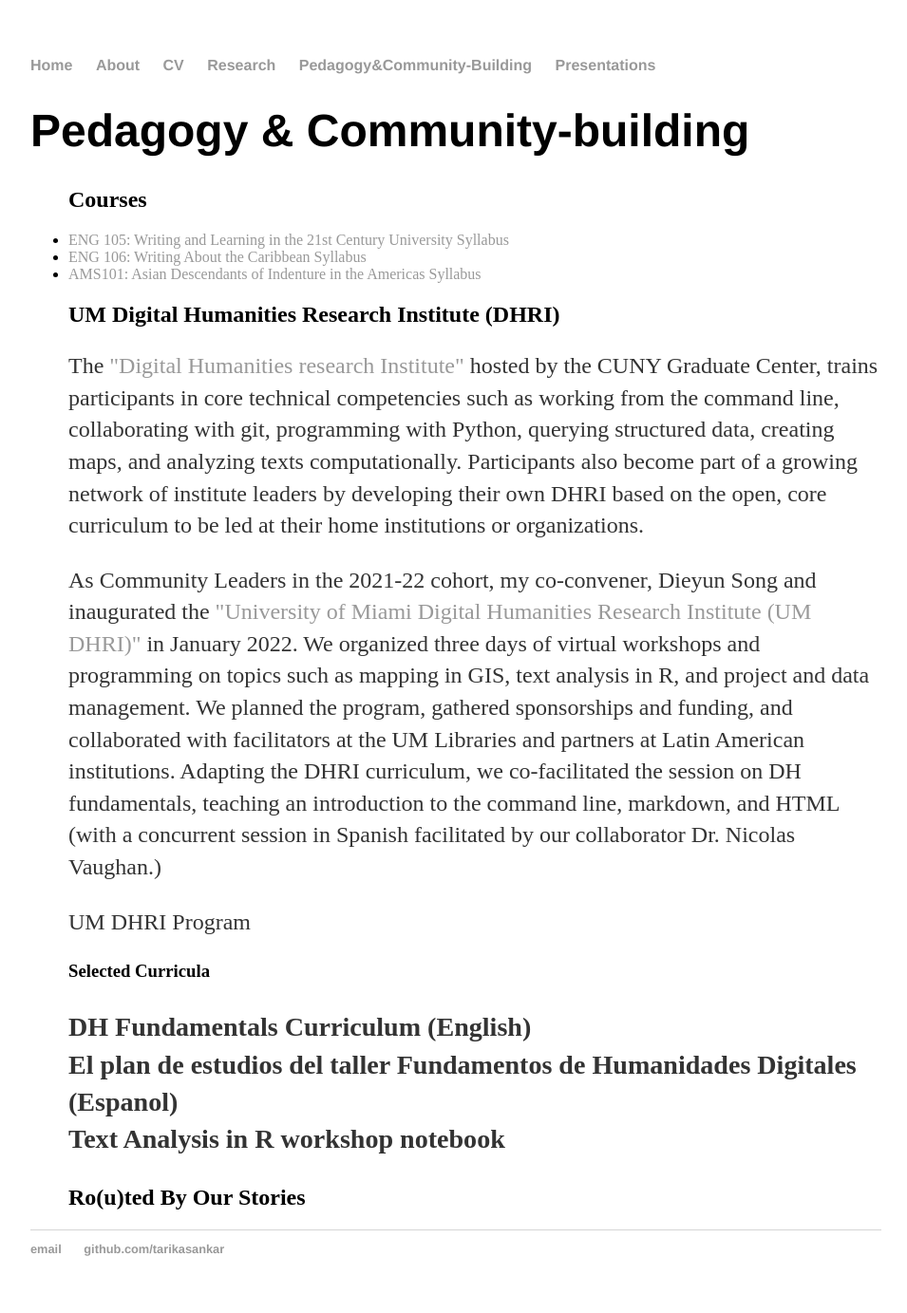
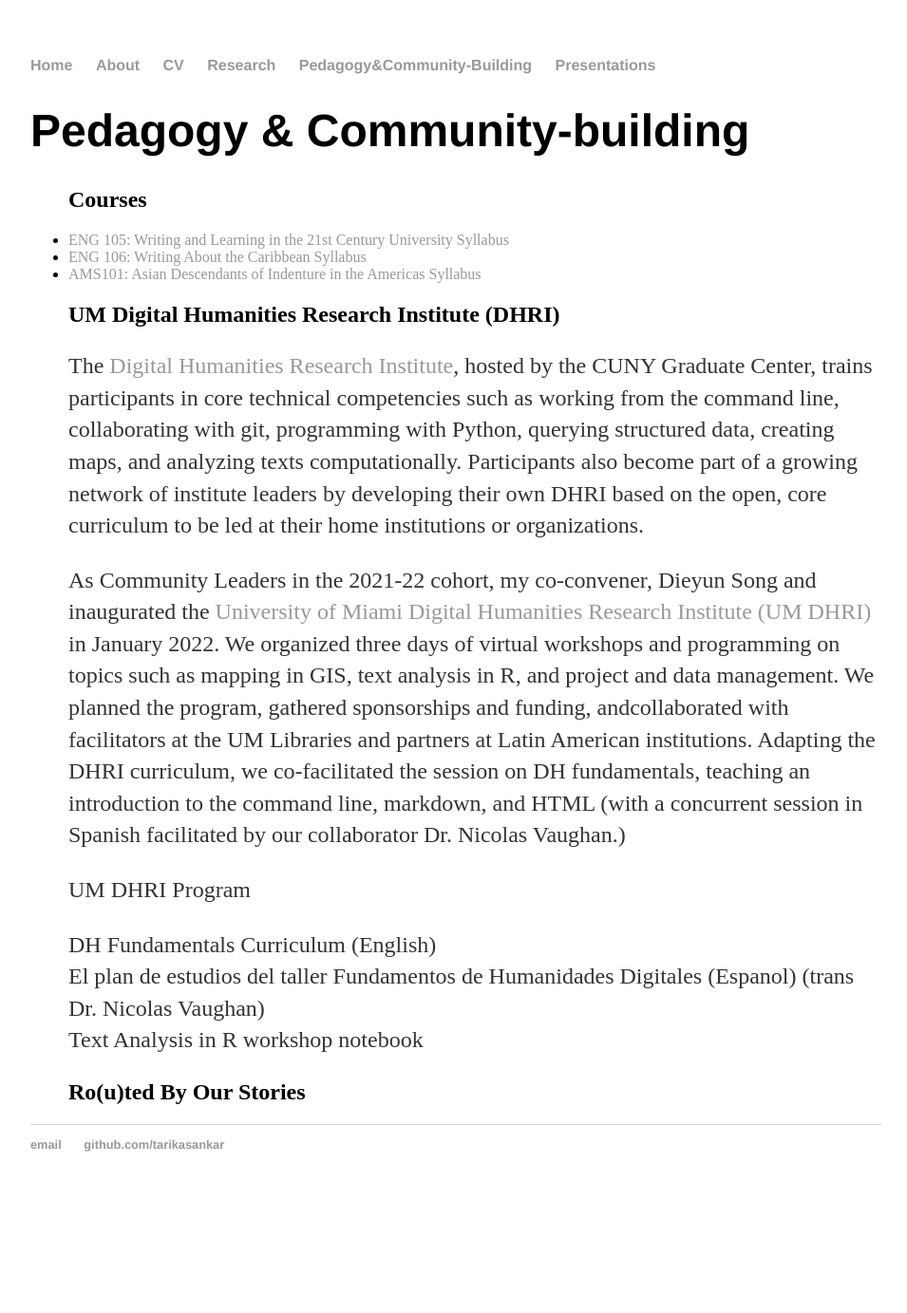
Before and after one commit to tarikasankar/tarikasankar.github.io, a Jekyll site: the page built from pedagogy&community-building/index.html, in a window 1280 px wide. Shown: the whole page at 95% size, without its empty margins (160-1115 px from the left). Built offline with Jekyll 4.4.1, drawn with Linux system fonts in a browser that asks for light colours; after the commit the page ends 1273 px from its top, so only the background shows below that.

Commit message:
Update index.html
removed extra quotation marks in links
added translator credit
removed 3rd subheading

```diff
--- a/pedagogy&community-building/index.html
+++ b/pedagogy&community-building/index.html
@@ -12,21 +12,20 @@
 
 		<h2>UM Digital Humanities Research Institute (DHRI)</h2>
 		<p>
-		The <a href="https://www.dhinstitutes.org/">"Digital Humanities research Institute"</a> hosted by the CUNY Graduate Center, trains participants in core 		technical competencies such as working from the command line, collaborating with git, programming with Python, querying structured data, creating maps, 		and analyzing texts computationally. Participants also become part of a growing network of institute leaders by developing their own DHRI based on the 			open, core curriculum to be led at their home institutions or organizations.
+		The <a href="https://www.dhinstitutes.org/">Digital Humanities Research Institute</a>, hosted by the CUNY Graduate Center, trains participants in core 		       technical competencies such as working from the command line, collaborating with git, programming with Python, querying structured data, creating maps, 		       and analyzing texts computationally. Participants also become part of a growing network of institute leaders by developing their own DHRI based on the 		      open, core curriculum to be led at their home institutions or organizations.
 		</p>
 
 		<p>
-		As Community Leaders in the 2021-22 cohort, my co-convener, Dieyun Song and inaugurated the <a href="https://dh.miami.edu/events/index.html">"University of Miami Digital Humanities Research Institute (UM DHRI)"</a> in January 2022. We organized three days of virtual workshops and programming on topics such as mapping in GIS, text analysis in R, and project and data management. We planned the program, gathered sponsorships and funding, and collaborated with facilitators at the UM Libraries and partners at Latin American institutions. Adapting the DHRI curriculum, we co-facilitated the session on DH fundamentals, teaching an introduction to the command line, markdown, and HTML (with a concurrent session in Spanish facilitated by our collaborator Dr. Nicolas Vaughan.)
+		As Community Leaders in the 2021-22 cohort, my co-convener, Dieyun Song and inaugurated the <a href="https://dh.miami.edu/events/index.html">University 		of Miami Digital Humanities Research Institute (UM DHRI)</a> in January 2022. We organized three days of virtual workshops and programming on topics 		     such as mapping in GIS, text analysis in R, and project and data management. We planned the program, gathered sponsorships and funding, andcollaborated 		     with facilitators at the UM Libraries and partners at Latin American institutions. Adapting the DHRI curriculum, we co-facilitated the session on DH   		    fundamentals, teaching an introduction to the command line, markdown, and HTML (with a concurrent session in Spanish facilitated by our collaborator 		Dr. Nicolas Vaughan.)
 		</p>
 
 		<p>
 		UM DHRI Program
 		</p>
 
-		<h3>Selected Curricula<h3>
 		<p>
 		DH Fundamentals Curriculum (English) <br>
-		El plan de estudios del taller Fundamentos de Humanidades Digitales (Espanol) <br>
+		El plan de estudios del taller Fundamentos de Humanidades Digitales (Espanol) (trans Dr. Nicolas Vaughan) <br>
 		Text Analysis in R workshop notebook
 		</p>
 
```
